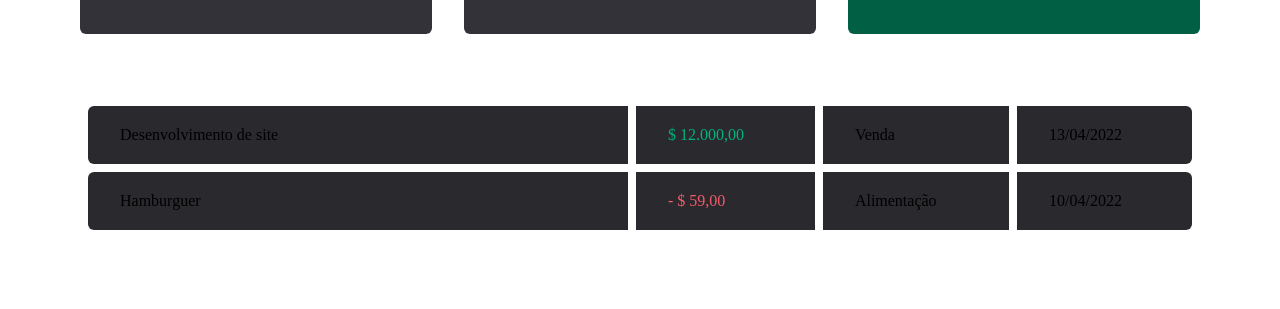
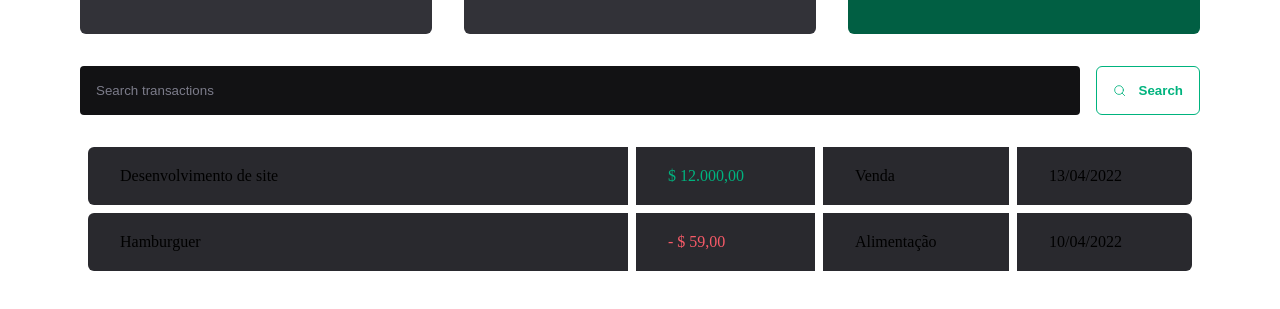
Before and after one commit to SenaGust/ignite-rockeatset, a React (Vite) app in the folder dt-money/: page / in a window 1280 px wide. Shown: the part 253-562 px from the top of the page. Built offline with nearby package versions, Linux system fonts and the light colour scheme.

Commit message:
feat(dt-money): Added Search transactions section

```diff
--- a/dt-money/src/pages/transactions/TransactionsPage.styles.ts
+++ b/dt-money/src/pages/transactions/TransactionsPage.styles.ts
@@ -3,7 +3,7 @@
 export const TransactionsContainer = styled.main`
   width: 100%;
   max-width: 1120px;
-  margin: 4rem auto 0;
+  margin: 2rem auto 0;
   padding: 0 1.5rem;
 `;
 
--- a/dt-money/src/pages/transactions/TransactionsPage.tsx
+++ b/dt-money/src/pages/transactions/TransactionsPage.tsx
@@ -1,5 +1,6 @@
 import { Header } from "../../components/header/Header";
-import { Summary } from "../components/summary/Summary";
+import { SearchForm } from "./components/searchForm/SearchForm";
+import { Summary } from "./components/summary/Summary";
 import {
   TransactionsContainer,
   TransactionsTable,
@@ -12,6 +13,7 @@
       <Header />
       <Summary />
       <TransactionsContainer>
+        <SearchForm />
         <TransactionsTable>
           <tbody>
             <tr>
--- /dev/null
+++ b/dt-money/src/pages/transactions/components/searchForm/SearchForm.styles.tsx
@@ -0,0 +1,40 @@
+import styled from "styled-components";
+
+export const SearchFormContainer = styled.form`
+  display: flex;
+  gap: 1rem;
+
+  input {
+    flex: 1;
+    border-radius: 4px;
+    border: 0;
+    background: ${({ theme }) => theme["gray-900"]};
+    color: ${({ theme }) => theme["gray-300"]};
+    padding: 1rem;
+
+    &::placeholder {
+      color: ${({ theme }) => theme["gray-500"]};
+    }
+  }
+
+  button {
+    display: flex;
+    align-items: center;
+    gap: 0.75rem;
+
+    border: 0;
+    padding: 1rem;
+    background: transparent;
+    border: 1px solid ${({ theme }) => theme["green-300"]};
+    color: ${({ theme }) => theme["green-300"]};
+    font-weight: bold;
+    border-radius: 6px;
+
+    &:hover {
+      background: ${({ theme }) => theme["green-500"]};
+      border-color: ${({ theme }) => theme["green-500"]};
+      color: ${({ theme }) => theme.white};
+      transition: background-color 0.2s, color 0.2s, border-color 0.2s;
+    }
+  }
+`;
--- /dev/null
+++ b/dt-money/src/pages/transactions/components/searchForm/SearchForm.tsx
@@ -0,0 +1,15 @@
+import { MagnifyingGlass } from "phosphor-react";
+import { SearchFormContainer } from "./SearchForm.styles";
+
+export function SearchForm() {
+  return (
+    <SearchFormContainer>
+      <input type="text" placeholder="Search transactions" />
+
+      <button>
+        <MagnifyingGlass />
+        Search
+      </button>
+    </SearchFormContainer>
+  );
+}
```
Also changed, not shown: dt-money/src/pages/transactions/components/summary/Summary.styles.ts (renamed from dt-money/src/pages/components/summary/Summary.styles.ts), dt-money/src/pages/transactions/components/summary/Summary.tsx (renamed from dt-money/src/pages/components/summary/Summary.tsx).
